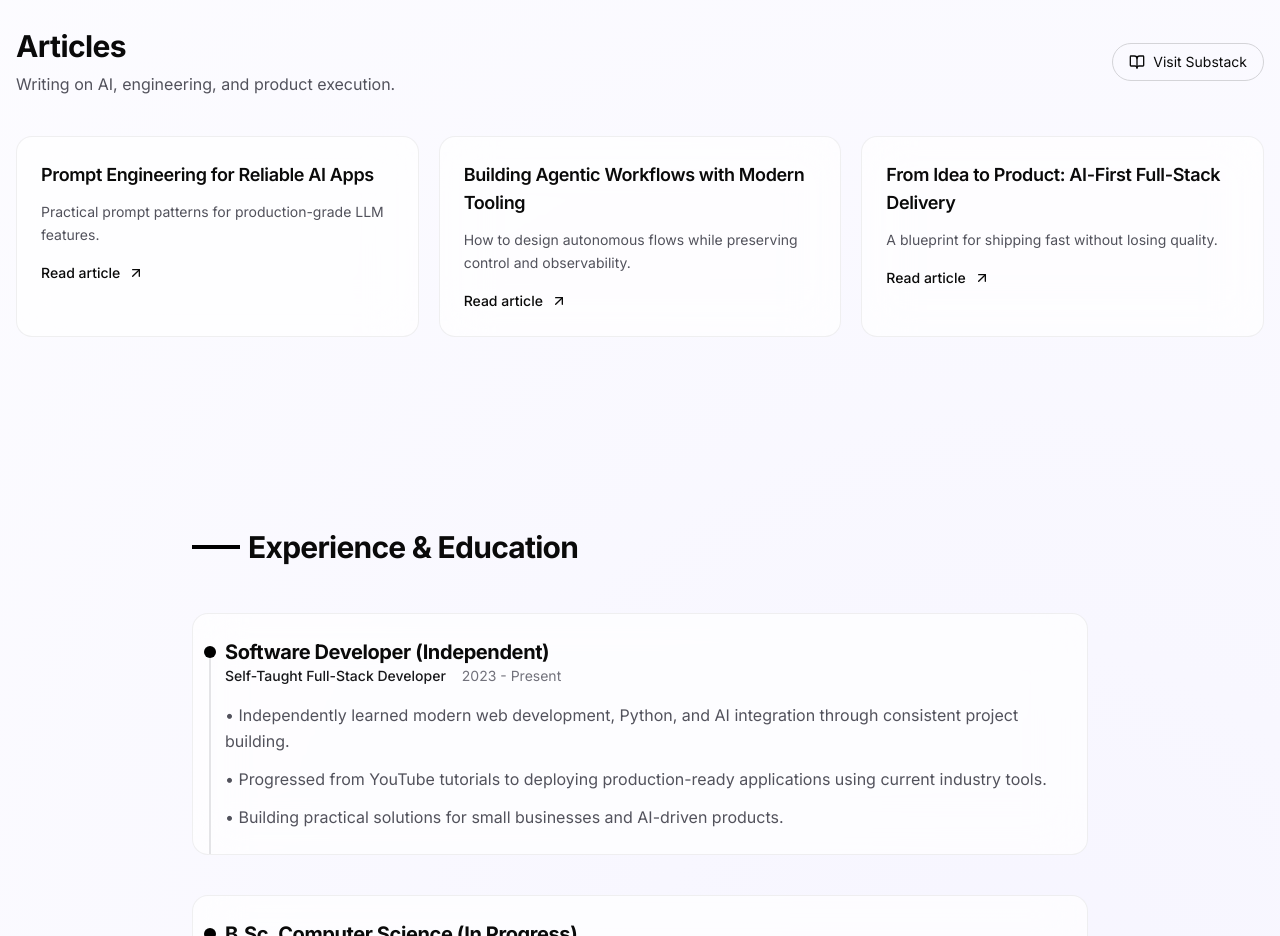
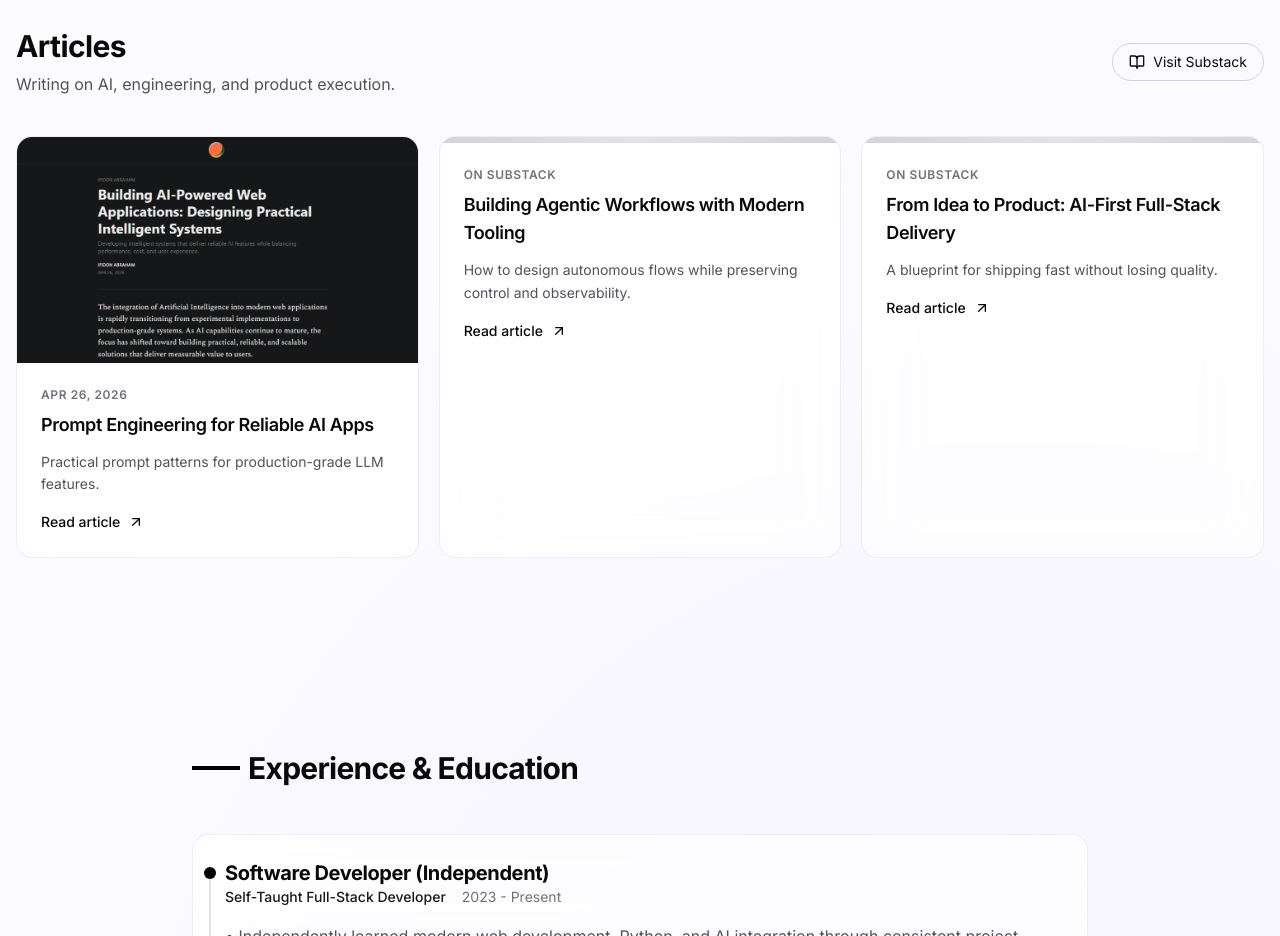
Before and after one commit to ifidonabraham/portfolio, a Next.js app: page / in a window 1280 px wide. Shown: the part 5300-6236 px from the top of the page. Built offline with nearby package versions, Linux system fonts and the light colour scheme; no server answers.

Commit message:
linking to substack

```diff
--- a/components/articles.tsx
+++ b/components/articles.tsx
@@ -2,22 +2,27 @@
 
 import { motion } from "framer-motion"
 import { ArrowUpRight, BookOpen } from "lucide-react"
+import Image from "next/image"
 
 const articles = [
   {
     title: "Prompt Engineering for Reliable AI Apps",
-    href: "https://ifidonabraham.substack.com",
+    href: "https://ifidonabraham.substack.com/p/prompt-engineering-for-reliable-ai",
     excerpt: "Practical prompt patterns for production-grade LLM features.",
+    image: "/articles/prompt-engineering/cover.png",
+    date: "Apr 26, 2026",
   },
   {
     title: "Building Agentic Workflows with Modern Tooling",
     href: "https://ifidonabraham.substack.com",
     excerpt: "How to design autonomous flows while preserving control and observability.",
+    date: "On Substack",
   },
   {
     title: "From Idea to Product: AI-First Full-Stack Delivery",
     href: "https://ifidonabraham.substack.com",
     excerpt: "A blueprint for shipping fast without losing quality.",
+    date: "On Substack",
   },
 ]
 
@@ -53,13 +58,37 @@ export function Articles() {
               whileHover={{ y: -4 }}
               viewport={{ once: true }}
               transition={{ delay: idx * 0.08 }}
-              className="glass group rounded-2xl p-6"
+              className="glass group overflow-hidden rounded-2xl"
             >
-              <h3 className="text-lg font-semibold group-hover:text-zinc-900 dark:group-hover:text-zinc-100">{article.title}</h3>
-              <p className="mt-3 text-sm leading-relaxed text-zinc-600 dark:text-zinc-400">{article.excerpt}</p>
-              <div className="mt-4 inline-flex items-center gap-2 text-sm font-medium">
-                Read article
-                <ArrowUpRight className="h-4 w-4 transition-transform group-hover:-translate-y-0.5 group-hover:translate-x-0.5" />
+              {article.image ? (
+                <div className="relative aspect-[16/9] w-full overflow-hidden">
+                  <Image
+                    src={article.image}
+                    alt={`${article.title} cover`}
+                    fill
+                    className="object-cover transition-transform duration-500 group-hover:scale-105"
+                    loading="lazy"
+                    sizes="(max-width: 768px) 100vw, 33vw"
+                  />
+                </div>
+              ) : (
+                <div className="h-1.5 w-full bg-gradient-to-r from-zinc-300 via-zinc-200 to-zinc-300 dark:from-zinc-700 dark:via-zinc-800 dark:to-zinc-700" />
+              )}
+
+              <div className="p-6">
+                <p className="text-xs font-semibold uppercase tracking-wider text-zinc-500">
+                  {article.date}
+                </p>
+                <h3 className="mt-2 text-lg font-semibold group-hover:text-zinc-900 dark:group-hover:text-zinc-100">
+                  {article.title}
+                </h3>
+                <p className="mt-3 text-sm leading-relaxed text-zinc-600 dark:text-zinc-400">
+                  {article.excerpt}
+                </p>
+                <div className="mt-4 inline-flex items-center gap-2 text-sm font-medium">
+                  Read article
+                  <ArrowUpRight className="h-4 w-4 transition-transform group-hover:-translate-y-0.5 group-hover:translate-x-0.5" />
+                </div>
               </div>
             </motion.a>
           ))}
```
Also changed, not shown: public/articles/prompt-engineering/cover.png (added), public/projects/real-estate-finder/desktop.png (added).
